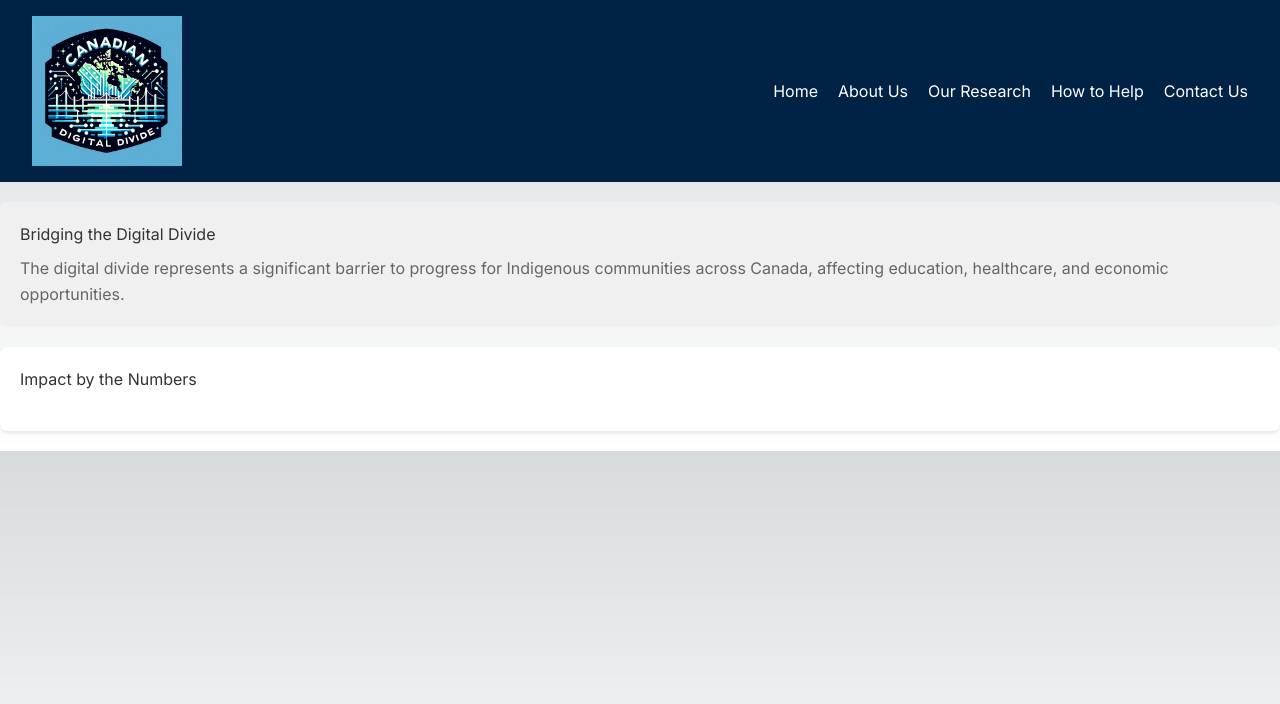
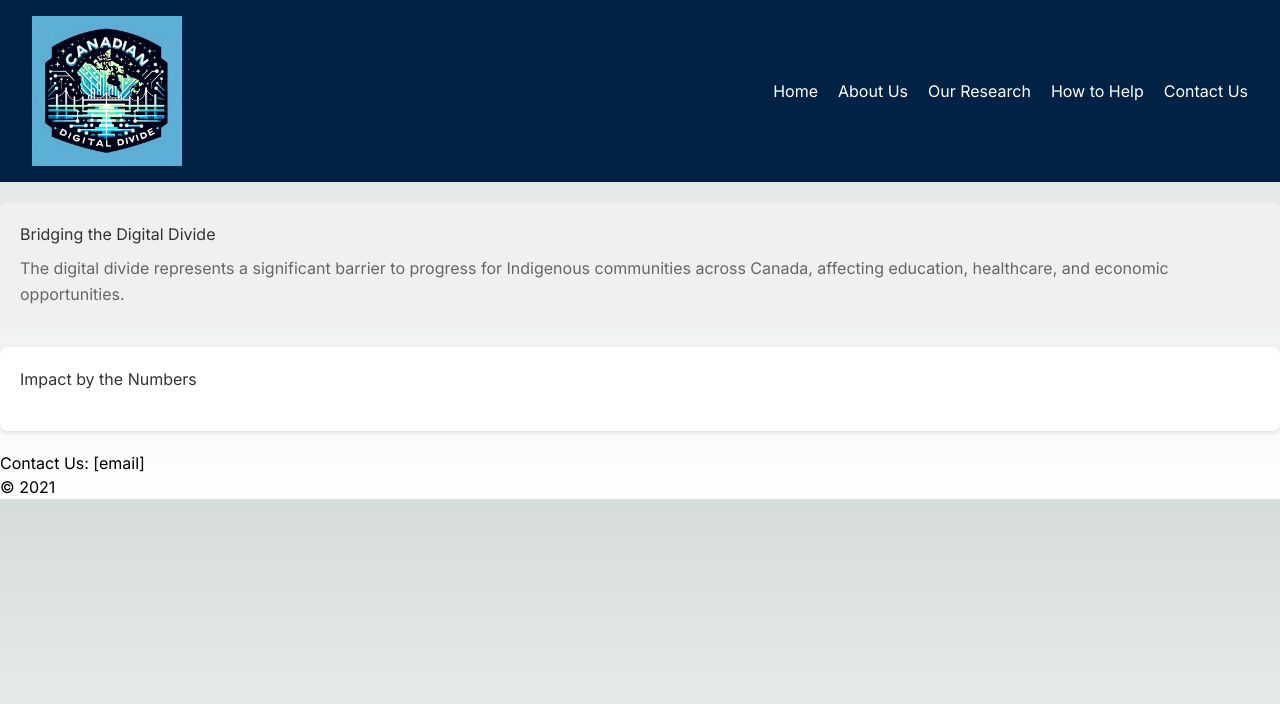
Before and after one commit to raffayshahid/Digital-Divide-Indigenous, a Next.js app: page / in a window 1280 px wide. Shown: the top 704 px of the page. Built offline with nearby package versions, Linux system fonts and the light colour scheme.

Commit message:
Adding a Footer to the website - Added to home page

```diff
--- a/src/app/page.tsx
+++ b/src/app/page.tsx
@@ -5,12 +5,15 @@ import styles from '@/styles/Home.module.css';
 import Navbar from '@/components/Navbar/Navbar';
 import Introduction from '@/components/Introduction/Introduction';
 import StatsSection from '@/components/StatsSection/StatsSection';
+import Footer from '@/components/Footer/Footer';
 const Home: NextPage = () => {
   return (
     <div>
       <Navbar />
       <Introduction />
       <StatsSection />
+
+      <Footer />
     </div>
   );
 };
```
